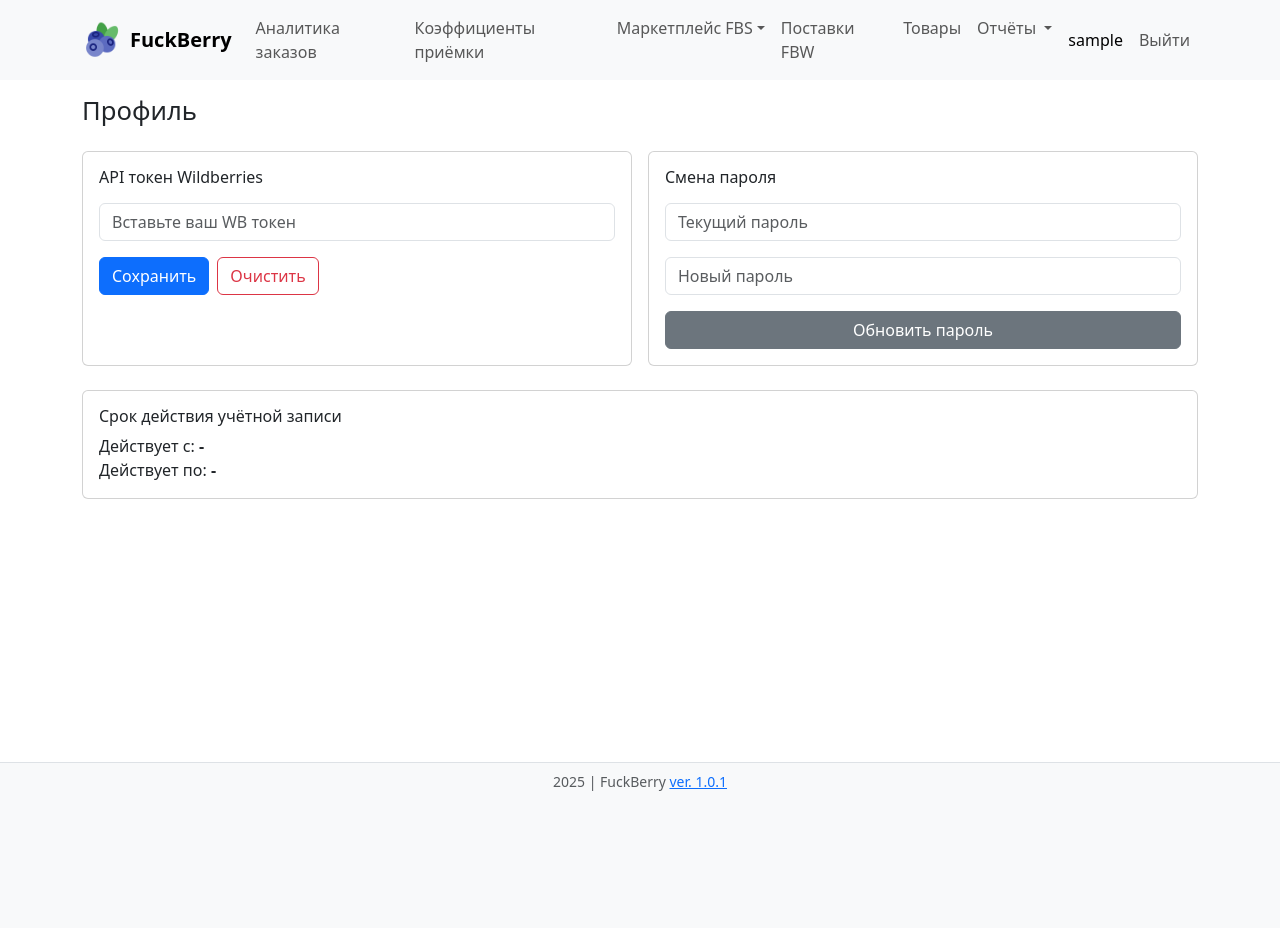
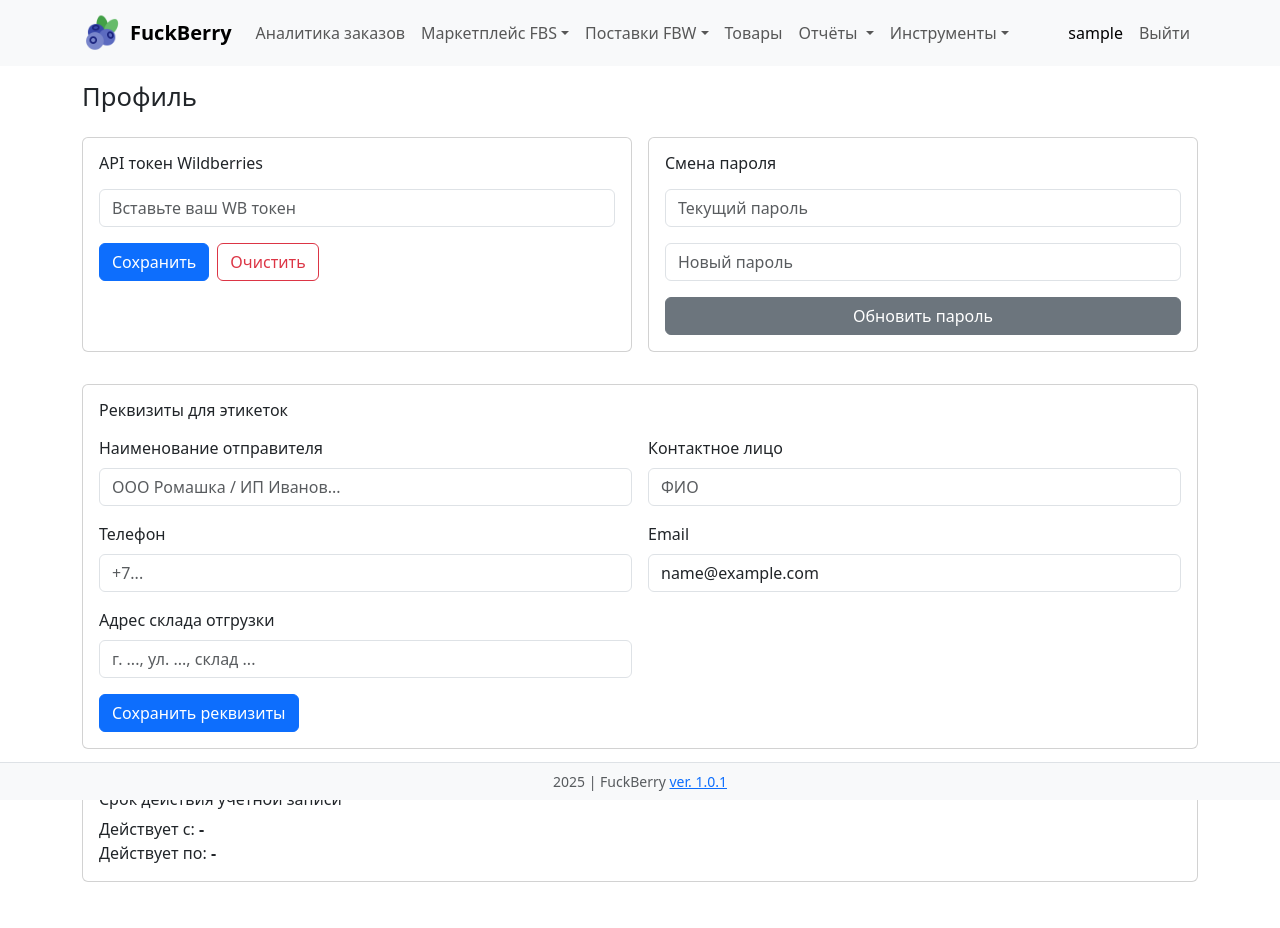
Before and after one commit to YoSkirukat/FuckBerry, a Flask app: page /profile in a window 1280 px wide. Before the commit the page ends 791 px from the top, so only its background shows below. Run offline with Flask 3, Linux system fonts and the light colour scheme; the visitor is signed in with stand-in values (Sample User, id 1); data comes from the database, SQL or seed files in the repository.

Commit message:
Добавлены новые функции для управления реквизитами отправителя и генерации этикеток для коробов.
- Реализована возможность сохранения реквизитов отправителя (имя, контактное лицо, телефон, email, адрес).
- Добавлен новый маршрут для загрузки этикеток в формате DOCX с данными о коробах и отправителе.
- Обновлен интерфейс профиля пользователя с формой для ввода реквизитов.
- Обновлены навигационные элементы для доступа к инструментам этикеток.

```diff
--- a/app.py
+++ b/app.py
@@ -1,6 +1,8 @@
 # FBS warehouses/stocks
 FBS_WAREHOUSES_URL = "https://marketplace-api.wildberries.ru/api/v3/warehouses"
 FBS_STOCKS_BY_WAREHOUSE_URL = "https://marketplace-api.wildberries.ru/api/v3/stocks/{warehouseId}"
+# Supplies API warehouses (for labels tool)
+SUPPLIES_WAREHOUSES_URL = "https://supplies-api.wildberries.ru/api/v1/warehouses"
 import io
 import os
 import json
@@ -14,6 +16,11 @@ from typing import List, Dict, Any, Tuple
 import requests
 from flask import Flask, render_template, request, send_file, redirect, url_for, session, flash, jsonify, send_from_directory
 from openpyxl import Workbook
+from docx import Document
+from docx.shared import Pt, Cm
+from docx.enum.text import WD_ALIGN_PARAGRAPH, WD_BREAK
+from docx.oxml import OxmlElement
+from docx.oxml.ns import qn
 from flask_sqlalchemy import SQLAlchemy
 from sqlalchemy import text
 from flask_login import (
@@ -111,6 +118,16 @@ def _ensure_schema_users_validity_columns() -> None:
                         conn.execute(text("ALTER TABLE users ADD COLUMN valid_from DATE"))
                     if "valid_to" not in cols:
                         conn.execute(text("ALTER TABLE users ADD COLUMN valid_to DATE"))
+                    if "phone" not in cols:
+                        conn.execute(text("ALTER TABLE users ADD COLUMN phone VARCHAR(64)"))
+                    if "email" not in cols:
+                        conn.execute(text("ALTER TABLE users ADD COLUMN email VARCHAR(120)"))
+                    if "shipper_name" not in cols:
+                        conn.execute(text("ALTER TABLE users ADD COLUMN shipper_name VARCHAR(255)"))
+                    if "shipper_address" not in cols:
+                        conn.execute(text("ALTER TABLE users ADD COLUMN shipper_address VARCHAR(255)"))
+                    if "contact_person" not in cols:
+                        conn.execute(text("ALTER TABLE users ADD COLUMN contact_person VARCHAR(255)"))
                 except Exception:
                     pass
             elif dialect in ("postgresql", "postgres"):
@@ -123,6 +140,26 @@ def _ensure_schema_users_validity_columns() -> None:
                     conn.execute(text("ALTER TABLE users ADD COLUMN IF NOT EXISTS valid_to DATE"))
                 except Exception:
                     pass
+                try:
+                    conn.execute(text("ALTER TABLE users ADD COLUMN IF NOT EXISTS phone VARCHAR(64)"))
+                except Exception:
+                    pass
+                try:
+                    conn.execute(text("ALTER TABLE users ADD COLUMN IF NOT EXISTS email VARCHAR(120)"))
+                except Exception:
+                    pass
+                try:
+                    conn.execute(text("ALTER TABLE users ADD COLUMN IF NOT EXISTS shipper_name VARCHAR(255)"))
+                except Exception:
+                    pass
+                try:
+                    conn.execute(text("ALTER TABLE users ADD COLUMN IF NOT EXISTS shipper_address VARCHAR(255)"))
+                except Exception:
+                    pass
+                try:
+                    conn.execute(text("ALTER TABLE users ADD COLUMN IF NOT EXISTS contact_person VARCHAR(255)"))
+                except Exception:
+                    pass
             elif dialect in ("mysql", "mariadb"):
                 # MySQL 8.0+ supports IF NOT EXISTS
                 try:
@@ -133,6 +170,22 @@ def _ensure_schema_users_validity_columns() -> None:
                     conn.execute(text("ALTER TABLE users ADD COLUMN IF NOT EXISTS valid_to DATE"))
                 except Exception:
                     pass
+                try:
+                    conn.execute(text("ALTER TABLE users ADD COLUMN IF NOT EXISTS phone VARCHAR(64)"))
+                except Exception:
+                    pass
+                try:
+                    conn.execute(text("ALTER TABLE users ADD COLUMN IF NOT EXISTS email VARCHAR(120)"))
+                except Exception:
+                    pass
+                try:
+                    conn.execute(text("ALTER TABLE users ADD COLUMN IF NOT EXISTS shipper_name VARCHAR(255)"))
+                except Exception:
+                    pass
+                try:
+                    conn.execute(text("ALTER TABLE users ADD COLUMN IF NOT EXISTS shipper_address VARCHAR(255)"))
+                except Exception:
+                    pass
             else:
                 # Best-effort generic
                 try:
@@ -141,6 +194,26 @@ def _ensure_schema_users_validity_columns() -> None:
                     pass
                 try:
                     conn.execute(text("ALTER TABLE users ADD COLUMN valid_to DATE"))
+                except Exception:
+                    pass
+                try:
+                    conn.execute(text("ALTER TABLE users ADD COLUMN phone VARCHAR(64)"))
+                except Exception:
+                    pass
+                try:
+                    conn.execute(text("ALTER TABLE users ADD COLUMN email VARCHAR(120)"))
+                except Exception:
+                    pass
+                try:
+                    conn.execute(text("ALTER TABLE users ADD COLUMN shipper_name VARCHAR(255)"))
+                except Exception:
+                    pass
+                try:
+                    conn.execute(text("ALTER TABLE users ADD COLUMN shipper_address VARCHAR(255)"))
+                except Exception:
+                    pass
+                try:
+                    conn.execute(text("ALTER TABLE users ADD COLUMN contact_person VARCHAR(255)"))
                 except Exception:
                     pass
     except Exception:
@@ -676,6 +749,11 @@ class User(UserMixin, db.Model):
     wb_token = db.Column(db.Text, nullable=True)
     valid_from = db.Column(db.Date, nullable=True)
     valid_to = db.Column(db.Date, nullable=True)
+    phone = db.Column(db.String(64), nullable=True)
+    email = db.Column(db.String(120), nullable=True)
+    shipper_name = db.Column(db.String(255), nullable=True)
+    shipper_address = db.Column(db.String(255), nullable=True)
+    contact_person = db.Column(db.String(255), nullable=True)
 
     def get_id(self):  # type: ignore[override]
         return str(self.id)
@@ -2203,10 +2281,33 @@ def profile_token():
     try:
         current_user.wb_token = new_token or None
         db.session.commit()
-        flash("Токен успешно добавлен" if new_token else "Токен удален")
+        if new_token:
+            hint = []
+            if not (current_user.phone and current_user.email and current_user.shipper_address):
+                hint.append(" Заполните телефон, email и адрес склада для этикеток в профиле.")
+            flash("Токен успешно добавлен." + (hint[0] if hint else ""))
+        else:
+            flash("Токен удален")
     except Exception:
         db.session.rollback()
         flash("Ошибка сохранения токена")
+    return redirect(url_for("profile"))
+
+
+@app.route("/profile/shipping", methods=["POST"])
+@login_required
+def profile_shipping():
+    current_user.shipper_name = (request.form.get("shipper_name") or "").strip() or None
+    current_user.contact_person = (request.form.get("contact_person") or "").strip() or None
+    current_user.phone = (request.form.get("phone") or "").strip() or None
+    current_user.email = (request.form.get("email") or "").strip() or None
+    current_user.shipper_address = (request.form.get("shipper_address") or "").strip() or None
+    try:
+        db.session.commit()
+        flash("Реквизиты сохранены")
+    except Exception:
+        db.session.rollback()
+        flash("Ошибка сохранения реквизитов")
     return redirect(url_for("profile"))
 
 
@@ -3946,5 +4047,123 @@ def _init_db_once_per_process():
             pass
     _DB_INIT_DONE = True
 
+
+# -------------------------
+# Tools: Labels for boxes
+# -------------------------
+
+@app.route("/tools/labels", methods=["GET"])
+@login_required
+def tools_labels_page():
+    token = (current_user.wb_token or "") if current_user.is_authenticated else ""
+    warehouses = []
+    if token:
+        try:
+            headers = {"Authorization": f"Bearer {token}"}
+            resp = get_with_retry(SUPPLIES_WAREHOUSES_URL, headers, params={})
+            warehouses = resp.json() or []
+        except Exception:
+            try:
+                headers2 = {"Authorization": f"{token}"}
+                resp = get_with_retry(SUPPLIES_WAREHOUSES_URL, headers2, params={})
+                warehouses = resp.json() or []
+            except Exception:
+                warehouses = []
+    return render_template(
+        "tools_labels.html",
+        warehouses=warehouses,
+    )
+
+
+@app.route("/tools/labels/download", methods=["POST"])
+@login_required
+def tools_labels_download():
+    # Inputs
+    warehouse_name = (request.form.get("warehouse") or "").strip()
+    boxes = int(request.form.get("boxes") or 0)
+    if boxes <= 0:
+        return jsonify({"error": "bad_boxes"}), 400
+
+    shipper_name = (request.form.get("shipper_name") or current_user.shipper_name or "").strip()
+    contact_person = (request.form.get("contact_person") or getattr(current_user, 'contact_person', None) or "").strip()
+    phone = (request.form.get("phone") or current_user.phone or "").strip()
+    email = (request.form.get("email") or current_user.email or "").strip()
+    address = (request.form.get("shipper_address") or current_user.shipper_address or "").strip()
+
+    # Build DOCX
+    doc = Document()
+    section = doc.sections[0]
+    section.left_margin = Cm(1.2)
+    section.right_margin = Cm(1.2)
+    section.top_margin = Cm(0.7)
+    section.bottom_margin = Cm(0.7)
+
+    # Flow labels as table rows; prevent row splitting so на страницу попадают только целые этикетки
+    labels_table = doc.add_table(rows=0, cols=1)
+    labels_table.autofit = True
+
+    for n in range(1, boxes + 1):
+        row = labels_table.add_row()
+        # запрет разрыва строки таблицы между страницами
+        tr = row._tr
+        trPr = tr.get_or_add_trPr()
+        cantSplit = OxmlElement('w:cantSplit')
+        trPr.append(cantSplit)
+
+        cell = row.cells[0]
+
+        # Title line: increase font (approx 28pt)
+        p1 = cell.add_paragraph()
+        p1.paragraph_format.space_before = Pt(0)
+        p1.paragraph_format.space_after = Pt(0)
+        p1.paragraph_format.line_spacing = 1.0
+        r1 = p1.add_run(f"Доставить на WB {warehouse_name}")
+        r1.bold = True
+        r1.font.size = Pt(28)
+        p1.alignment = WD_ALIGN_PARAGRAPH.CENTER
+
+        # Counter line: increase font (approx 32pt)
+        p2 = cell.add_paragraph()
+        p2.paragraph_format.space_before = Pt(0)
+        p2.paragraph_format.space_after = Pt(2)
+        p2.paragraph_format.line_spacing = 1.0
+        r2 = p2.add_run(f"{n} из {boxes} КОРОБОК")
+        r2.bold = True
+        r2.font.size = Pt(32)
+        p2.alignment = WD_ALIGN_PARAGRAPH.CENTER
+
+        # Supplier line in one sentence
+        supplier_line = ", ".join(filter(None, [shipper_name, f"Контактное лицо: {contact_person}" if contact_person else None, phone, email, address]))
+        p3 = cell.add_paragraph(supplier_line)
+        p3.paragraph_format.space_before = Pt(0)
+        p3.paragraph_format.space_after = Pt(2)
+        p3.paragraph_format.line_spacing = 1.0
+        p3.alignment = WD_ALIGN_PARAGRAPH.LEFT
+        for run in p3.runs:
+            run.font.size = Pt(11)
+
+        # Horizontal line separator in the cell
+        p_sep = cell.add_paragraph()
+        p_sep.paragraph_format.space_before = Pt(2)
+        p_sep.paragraph_format.space_after = Pt(2)
+        p_sep.paragraph_format.line_spacing = 1.0
+        p_sep.alignment = WD_ALIGN_PARAGRAPH.CENTER
+        p = p_sep._p
+        pPr = p.get_or_add_pPr()
+        pBdr = OxmlElement('w:pBdr')
+        bottom = OxmlElement('w:bottom')
+        bottom.set(qn('w:val'), 'single')
+        bottom.set(qn('w:sz'), '8')
+        bottom.set(qn('w:space'), '0')
+        bottom.set(qn('w:color'), 'auto')
+        pBdr.append(bottom)
+        pPr.append(pBdr)
+
+    out = io.BytesIO()
+    doc.save(out)
+    out.seek(0)
+    fname = f"labels_{datetime.now().strftime('%Y%m%d_%H%M%S')}.docx"
+    return send_file(out, as_attachment=True, download_name=fname, mimetype="application/vnd.openxmlformats-officedocument.wordprocessingml.document")
+
 if __name__ == "__main__":
     app.run(host="0.0.0.0", port=5000, debug=True)
--- a/requirements.txt
+++ b/requirements.txt
@@ -4,3 +4,4 @@ openpyxl==3.1.5
 flask_sqlalchemy==3.1.1
 flask_login==0.6.3
 xlwt==1.3.0
+python-docx==1.1.2
--- a/templates/_navbar.html
+++ b/templates/_navbar.html
@@ -26,9 +26,7 @@
         <li class="nav-item">
           <a class="nav-link {% if request.path.startswith('/orders') %}active{% endif %}" href="/orders" {% if request.path.startswith('/orders') %}aria-current="page"{% endif %}>Аналитика заказов</a>
         </li>
-        <li class="nav-item">
-          <a class="nav-link {% if request.path.startswith('/coefficients') %}active{% endif %}" href="/coefficients" {% if request.path.startswith('/coefficients') %}aria-current="page"{% endif %}>Коэффициенты приёмки</a>
-        </li>
+
         <li class="nav-item dropdown">
           <a class="nav-link dropdown-toggle {% if request.path.startswith('/fbs') or request.path.startswith('/fbs-stock') %}active{% endif %}" href="#" id="fbsDropdown" role="button" data-bs-toggle="dropdown" aria-expanded="false">Маркетплейс FBS</a>
           <ul class="dropdown-menu" aria-labelledby="fbsDropdown">
@@ -36,8 +34,12 @@
             <li><a class="dropdown-item {% if request.path.startswith('/fbs-stock') %}active{% endif %}" href="/fbs-stock">Остатки на складе FBS</a></li>
           </ul>
         </li>
-        <li class="nav-item">
-          <a class="nav-link {% if request.path.startswith('/fbw') %}active{% endif %}" href="/fbw" {% if request.path.startswith('/fbw') %}aria-current="page"{% endif %}>Поставки FBW</a>
+        <li class="nav-item dropdown">
+          <a class="nav-link dropdown-toggle {% if request.path.startswith('/fbw') or request.path.startswith('/coefficients') %}active{% endif %}" href="#" id="fbwDropdown" role="button" data-bs-toggle="dropdown" aria-expanded="false">Поставки FBW</a>
+          <ul class="dropdown-menu" aria-labelledby="fbwDropdown">
+            <li><a class="dropdown-item {% if request.path == '/fbw' %}active{% endif %}" href="/fbw">Список поставок FBW</a></li>
+            <li><a class="dropdown-item {% if request.path.startswith('/coefficients') %}active{% endif %}" href="/coefficients">Коэфициенты приёмки</a></li>
+          </ul>
         </li>
         <li class="nav-item">
           <a class="nav-link {% if request.path.startswith('/products') %}active{% endif %}" href="/products" {% if request.path.startswith('/products') %}aria-current="page"{% endif %}>Товары</a>
@@ -49,6 +51,12 @@
           <ul class="dropdown-menu" aria-labelledby="repDropdown">
             <li><a class="dropdown-item {% if request.path.startswith('/report/sales') %}active{% endif %}" href="/report/sales">Отчёт по заказам со складов</a></li>
             <li><a class="dropdown-item {% if request.path.startswith('/stocks') %}active{% endif %}" href="/stocks">Остатки на складах</a></li>
+          </ul>
+        </li>
+        <li class="nav-item dropdown">
+          <a class="nav-link dropdown-toggle {% if request.path.startswith('/tools') %}active{% endif %}" href="#" id="toolsDropdown" role="button" data-bs-toggle="dropdown" aria-expanded="false">Инструменты</a>
+          <ul class="dropdown-menu" aria-labelledby="toolsDropdown">
+            <li><a class="dropdown-item {% if request.path == '/tools/labels' %}active{% endif %}" href="/tools/labels">Этикетки для коробов</a></li>
           </ul>
         </li>
       </ul>
--- a/templates/profile.html
+++ b/templates/profile.html
@@ -69,6 +69,39 @@
       </div>
     </div>
 
+    <div class="row g-3 mt-3">
+      <div class="col-md-12">
+        <div class="card"><div class="card-body">
+          <h6 class="mb-3">Реквизиты для этикеток</h6>
+          <form method="post" action="/profile/shipping" class="row g-3">
+            <div class="col-md-6">
+              <label class="form-label">Наименование отправителя</label>
+              <input name="shipper_name" type="text" class="form-control" value="{{ current_user.shipper_name or '' }}" placeholder="ООО Ромашка / ИП Иванов..." />
+            </div>
+            <div class="col-md-6">
+              <label class="form-label">Контактное лицо</label>
+              <input name="contact_person" type="text" class="form-control" value="{{ current_user.contact_person or '' }}" placeholder="ФИО" />
+            </div>
+            <div class="col-md-6">
+              <label class="form-label">Телефон</label>
+              <input name="phone" type="text" class="form-control" value="{{ current_user.phone or '' }}" placeholder="+7..." />
+            </div>
+            <div class="col-md-6">
+              <label class="form-label">Email</label>
+              <input name="email" type="email" class="form-control" value="{{ current_user.email or '' }}" placeholder="you@example.com" />
+            </div>
+            <div class="col-md-6">
+              <label class="form-label">Адрес склада отгрузки</label>
+              <input name="shipper_address" type="text" class="form-control" value="{{ current_user.shipper_address or '' }}" placeholder="г. ..., ул. ..., склад ..." />
+            </div>
+            <div class="col-12 d-grid d-md-block">
+              <button class="btn btn-primary" type="submit">Сохранить реквизиты</button>
+            </div>
+          </form>
+        </div></div>
+      </div>
+    </div>
+
     <div class="card mt-4"><div class="card-body">
       <h6 class="mb-2">Срок действия учётной записи</h6>
       <div>Действует с: <strong>{{ valid_from or '-' }}</strong></div>
```
Also changed, not shown: templates/tools_labels.html (added, +74 -0 lines).
